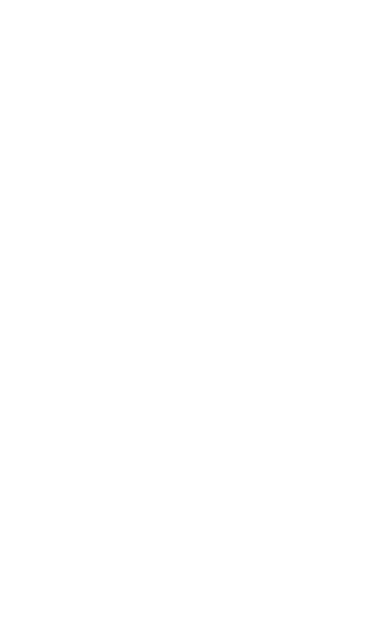
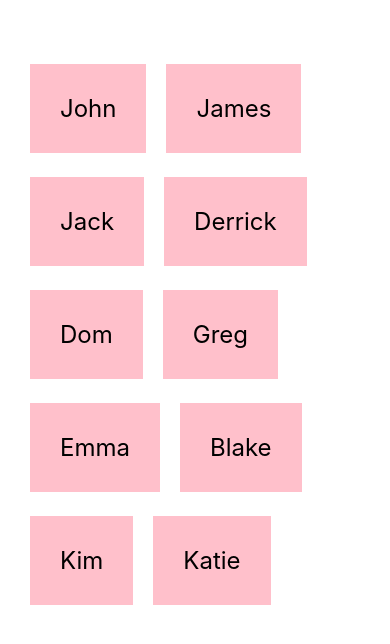
Before and after one commit to Dominik137/React-Native-Tutorial-App, a React Native app in the folder myproject/: screen / in a window 390 px wide. Shown: the top 644 px of the page. Built offline with nearby package versions, Linux system fonts and the light colour scheme.

Commit message:
flatlist practice

```diff
--- a/myproject/App.js
+++ b/myproject/App.js
@@ -1,25 +1,37 @@
 import React, {useState} from 'react';
 import { StatusBar } from 'expo-status-bar';
-import { StyleSheet, Text, View, ScrollView } from 'react-native';
+import { StyleSheet, Text, View, FlatList } from 'react-native';
 
 export default function App() {
   const [people, setPeople] = useState([
 
-      { name: "John", key: "1" },
-      { name: "James", key: "2" },
-      { name: "Jack", key: "3" },
-      { name: "Derrick", key: "4" },
-      { name: "Dom", key: "5" },
-      { name: "Greg", key: "6" },
-      { name: "Emma", key: "7" },
-      { name: "Blake", key: "8" },
-      { name: "Kim", key: "9" },
-      { name: "Katie", key: "10" },
+      { name: "John", id: "1" },
+      { name: "James", id: "2" },
+      { name: "Jack", id: "3" },
+      { name: "Derrick", id: "4" },
+      { name: "Dom", id: "5" },
+      { name: "Greg", id: "6" },
+      { name: "Emma", id: "7" },
+      { name: "Blake", id: "8" },
+      { name: "Kim", id: "9" },
+      { name: "Katie", id: "10" },
   ])
 
 
   return (
     <View style={styles.container}>
+    <FlatList
+      numColumns={2}
+      keyExtractor={(item)=> item.id}
+      data={people}
+      renderItem={({ item })=>(
+       <Text style={styles.item}>{item.name}</Text>
+      )}
+    />
+
+
+
+
     {/* <ScrollView>
       {people.map((peps)=>{
         return(
@@ -46,6 +58,8 @@
     marginTop: 24,
     padding: 30,
     backgroundColor: 'pink',
-    fontSize: 24
+    fontSize: 24,
+    marginHorizontal: 10,
+    marginTop: 24
   }
 });
```
